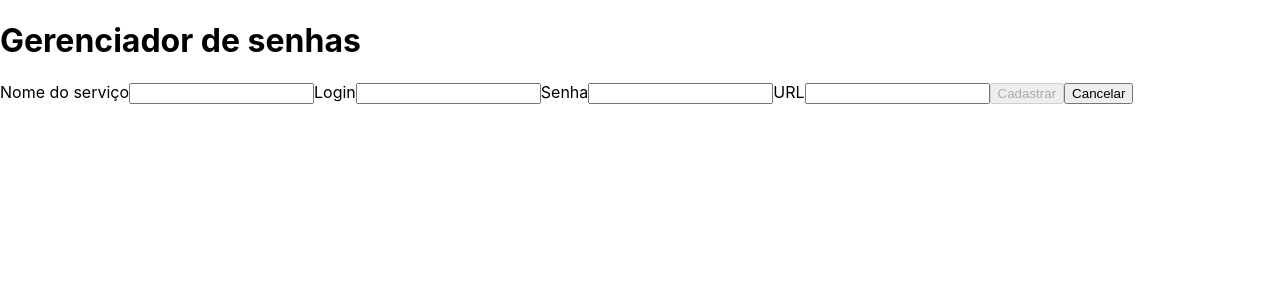
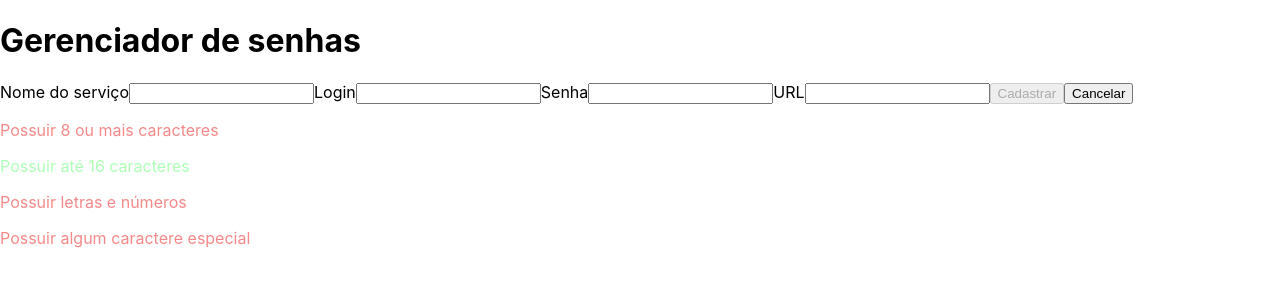
Before and after one commit to renanmarquesgarcia/password-manager, a React (Vite) app: page / in a window 1280 px wide. Both pictures are taken after a click on the button "Cadastrar nova senha". Shown: the top 300 px of the page. Built offline with nearby package versions, Linux system fonts and the light colour scheme.

Commit message:
Create password validation display

```diff
--- a/src/components/Form.tsx
+++ b/src/components/Form.tsx
@@ -4,15 +4,11 @@ type FormProps = {
   onClickCancel: () => void;
 };
 
-// /^
-//   (?=.*\d)              // deve conter ao menos um dígito
-//   (?=.*[a-z])           // deve conter ao menos uma letra minúscula
-//   (?=.*[A-Z])           // deve conter ao menos uma letra maiúscula
-//   (?=.*[$*&@#])         // deve conter ao menos um caractere especial
-//   [0-9a-zA-Z$*&@#]{8,}  // deve conter ao menos 8 dos caracteres mencionados
-// $/
-
 const passwordRegex = /^(?=.*[A-Za-z])(?=.*\d)(?=.*[@$!%*?&])[A-Za-z\d@$!%*?&]{8,16}$/;
+const passwordValidation = {
+  valid: 'valid-password-check',
+  invalid: 'invalid-password-check',
+};
 
 function Form({ onClickCancel }: FormProps) {
   const [serviceName, setServiceName] = useState('');
@@ -25,6 +21,7 @@ function Form({ onClickCancel }: FormProps) {
   );
 
   return (
+    <section>
       <form>
         <label htmlFor="service-name">Nome do serviço</label>
         <input
@@ -57,6 +54,43 @@ function Form({ onClickCancel }: FormProps) {
         <button disabled={ isDisabled }>Cadastrar</button>
         <button onClick={ onClickCancel }>Cancelar</button>
       </form>
+      <section>
+        <p
+          className={
+            password.length >= 8 ? 'valid-password-check' : 'invalid-password-check'
+          }
+        >
+          Possuir 8 ou mais caracteres
+        </p>
+        <p
+          className={
+            password.length <= 16
+              ? passwordValidation.valid
+              : passwordValidation.invalid
+          }
+        >
+          Possuir até 16 caracteres
+        </p>
+        <p
+          className={
+            /^(?=.*[A-Za-z])(?=.*[0-9])/.test(password)
+              ? passwordValidation.valid
+              : passwordValidation.invalid
+          }
+        >
+          Possuir letras e números
+        </p>
+        <p
+          className={
+            /(?=.*[@$!%*?&])/.test(password)
+              ? passwordValidation.valid
+              : passwordValidation.invalid
+          }
+        >
+          Possuir algum caractere especial
+        </p>
+      </section>
+    </section>
   );
 }
 
```
Lines whose indentation alone changed are shown as unchanged.
